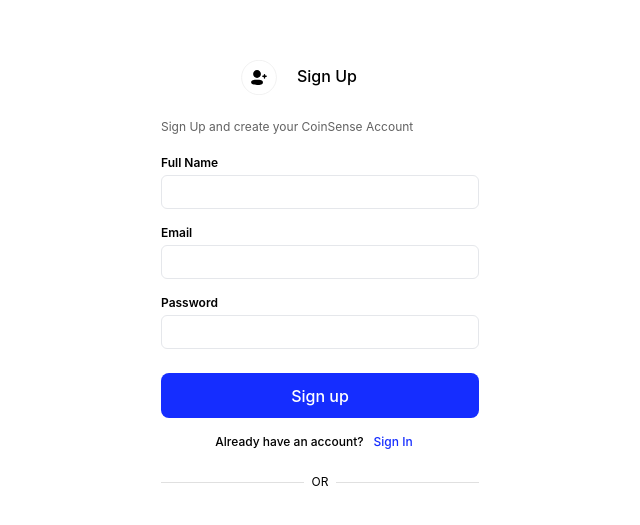
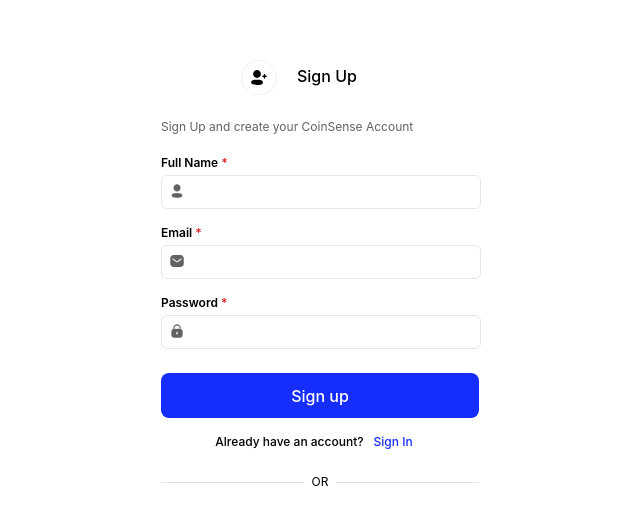
Before and after one commit to ShalinAJ/CoinSense, a React (Vite) app in the folder frontend/: page /register in a window 1280 px wide. Shown: the part 119-644 px from the top of the page, without its empty margins (320-960 px from the left). Built offline with nearby package versions, Linux system fonts and the light colour scheme.

Commit message:
login & register ui changes

```diff
--- a/frontend/src/pages/Login.jsx
+++ b/frontend/src/pages/Login.jsx
@@ -52,7 +52,7 @@ const LoginPage = () => {
                 className="mb-1 text-black text-xs font-semibold"
                 htmlFor="email"
               >
-                Email
+                Email <seciton className="text-red-600">*</seciton>
               </label>
               <div className="relative">
                 <img
@@ -75,7 +75,7 @@ const LoginPage = () => {
                 className="mb-1 text-black text-xs font-semibold"
                 htmlFor="password"
               >
-                Password
+                Password <seciton className="text-red-600">*</seciton>
               </label>
               <div className="relative">
                 <img
--- a/frontend/src/pages/Register.jsx
+++ b/frontend/src/pages/Register.jsx
@@ -3,6 +3,9 @@ import { useState } from "react";
 
 import { useRegister } from "../Hooks/useRegister";
 import addUser from "../assets/add-user.svg";
+import loginInputEmail from "../assets/login-input-email.png";
+import loginInputPswd from "../assets/login-input-pswd.png";
+import registerInputProfile from "../assets/register-profile.png";
 
 const RegisterPage = () => {
   const [email, setEmail] = useState("");
@@ -38,15 +41,22 @@ const RegisterPage = () => {
                 className="mb-1 text-black text-xs font-semibold"
                 htmlFor="name"
               >
-                Full Name
+                Full Name <seciton className="text-red-600">*</seciton>
               </label>
+              <div className="relative">
+                <img
+                  src={registerInputProfile}
+                  alt=""
+                  className="absolute left-2 top-2 max-w-4"
+                />
                 <input
-                className="rounded-md py-2 pl-2  text-xs text-black bg-white border border-grey-800 focus:outline-none focus:border-[#152DFF]"
+                  className="rounded-md py-2 pl-8 w-80 text-xs text-black bg-white border border-grey-800 focus:outline-none focus:border-[#152DFF]"
                   id="name"
                   type="name"
                   name="name"
                   onChange={(e) => setName(e.target.value)}
                 />
+              </div>
             </div>
 
             <div className="flex flex-col text-left mb-4">
@@ -54,16 +64,22 @@ const RegisterPage = () => {
                 className="mb-1 text-black text-xs font-semibold"
                 htmlFor="email"
               >
-                Email
+                Email <seciton className="text-red-600">*</seciton>
               </label>
+              <div className="relative">
+                <img
+                  src={loginInputEmail}
+                  alt=""
+                  className="absolute left-2 top-2 max-w-4"
+                />
                 <input
-                className="rounded-md py-2 pl-2 text-xs text-black bg-white border border-grey-800 focus:outline-none focus:border-[#152DFF]"
+                  className="rounded-md py-2 pl-8 w-80 text-xs text-black bg-white border border-grey-800 focus:outline-none focus:border-[#152DFF]"
                   id="email"
                   type="email"
                   name="email"
                   onChange={(e) => setEmail(e.target.value)}
-                //value={email}
                 />
+              </div>
             </div>
 
             <div className="flex flex-col text-left mb-6">
@@ -71,16 +87,22 @@ const RegisterPage = () => {
                 className="mb-1 text-black text-xs font-semibold"
                 htmlFor="password"
               >
-                Password
+                Password <seciton className="text-red-600">*</seciton>
               </label>
+              <div className="relative">
+                <img
+                  src={loginInputPswd}
+                  alt=""
+                  className="absolute left-2 top-2 max-w-4"
+                />
                 <input
-                className="rounded-md py-2 pl-2 text-xs text-black bg-white border border-grey-800 focus:outline-none focus:border-[#152DFF]"
+                  className="rounded-md py-2 pl-8 w-80 text-xs text-black bg-white border border-grey-800 focus:outline-none focus:border-[#152DFF]"
                   id="password"
                   type="password"
                   name="password"
                   onChange={(e) => setPassword(e.target.value)}
-                //value={password}
                 />
+              </div>
             </div>
 
             <p>
```
Also changed, not shown: frontend/src/assets/register-profile.png (added). Lines whose indentation alone changed are shown as unchanged.
